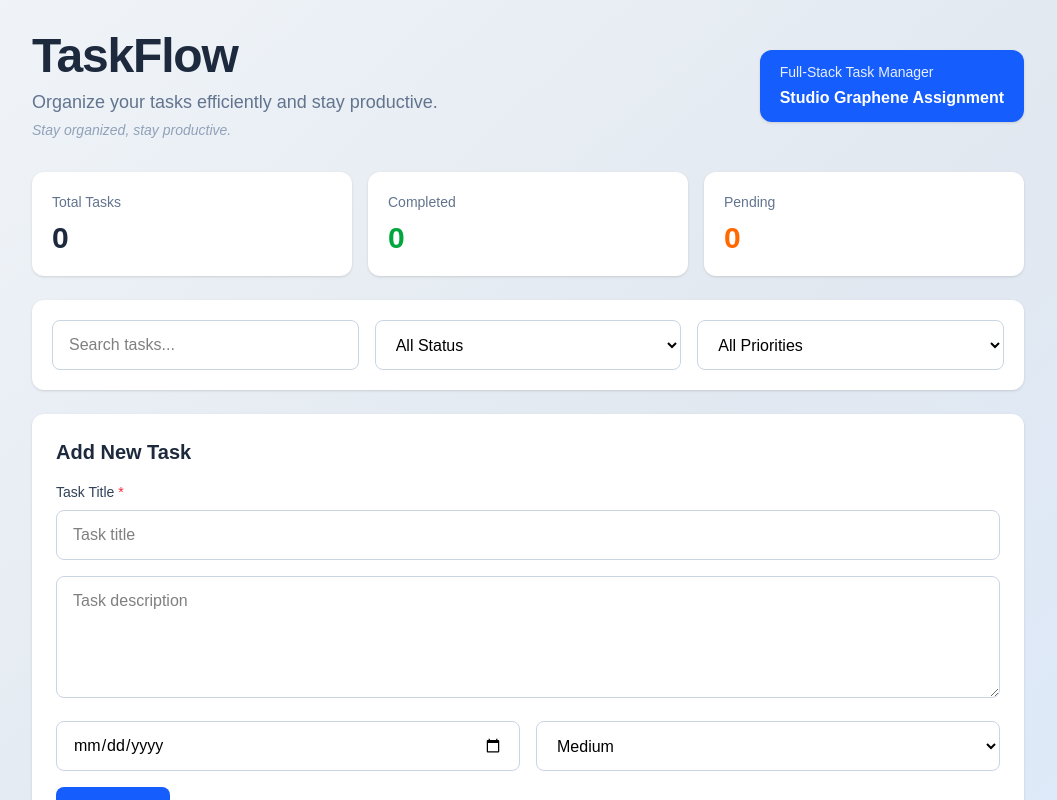
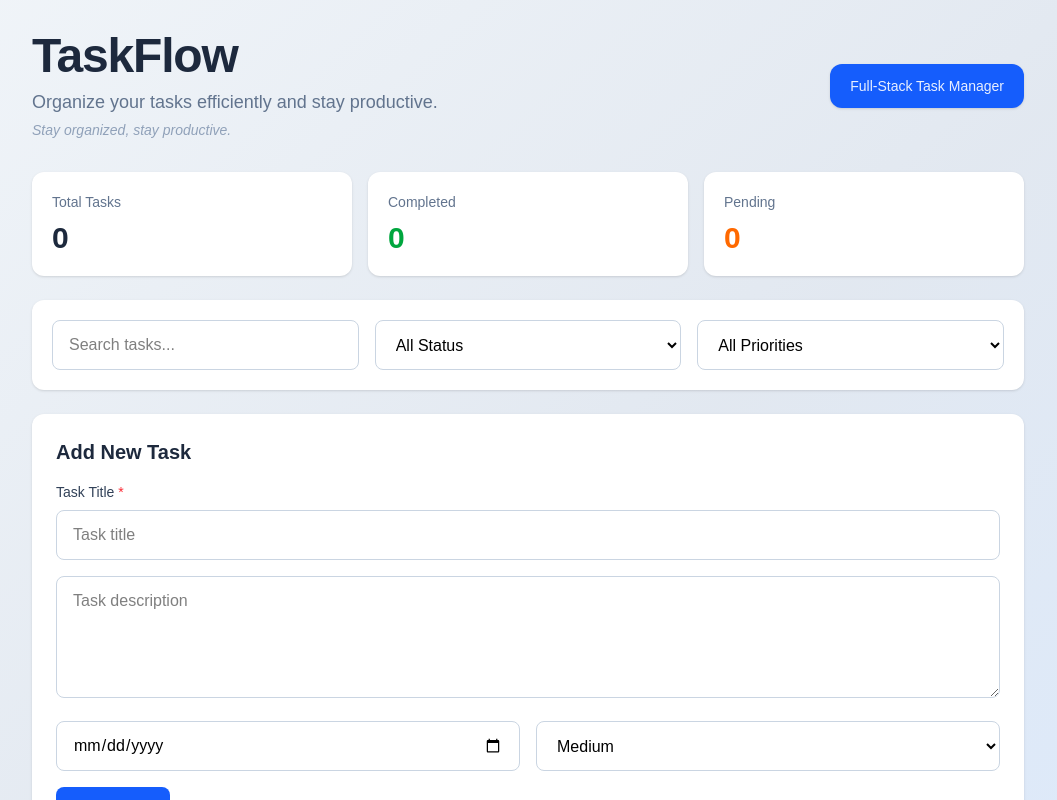
Before and after one commit to NikitaaBhatt/task-manager-fullstack, a React (Vite) app in the folder client/: page / in a window 1280 px wide. Shown: the top 800 px of the page, without its empty margins (112-1169 px from the left). Built offline with nearby package versions, Linux system fonts and the light colour scheme; no server answers.

Commit message:
Update Header.jsx

```diff
--- a/client/src/components/Header.jsx
+++ b/client/src/components/Header.jsx
@@ -28,7 +28,6 @@ function Header() {
       <div className="bg-blue-600 text-white px-5 py-3 rounded-xl shadow-sm">
         <p className="text-sm opacity-90">Full-Stack Task Manager</p>
 
-        <p className="font-semibold mt-1">Studio Graphene Assignment</p>
       </div>
     </div>
   );
```
